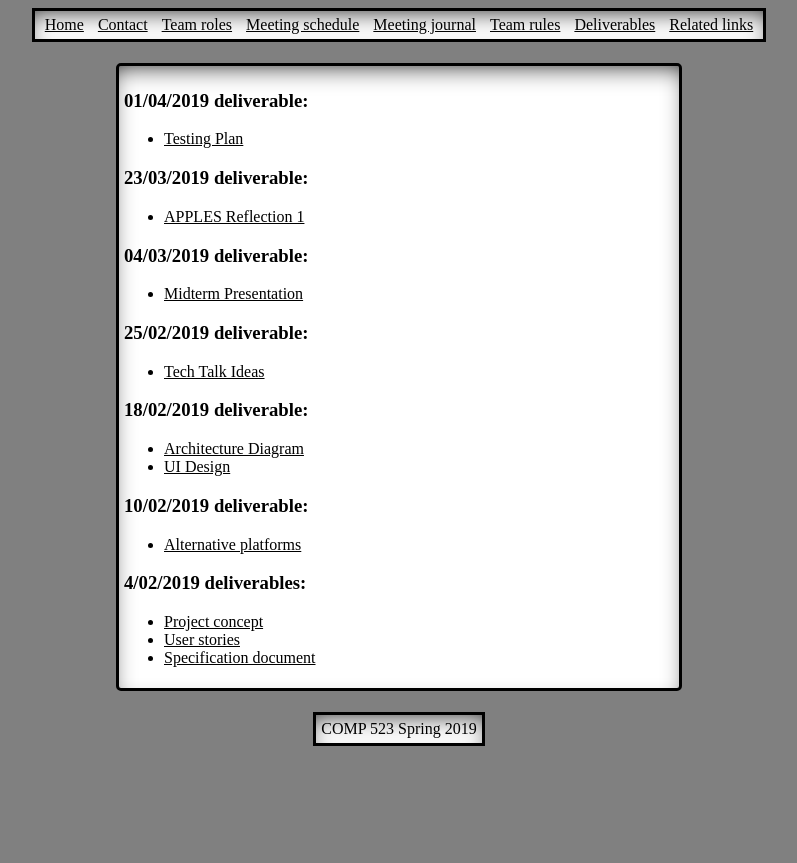
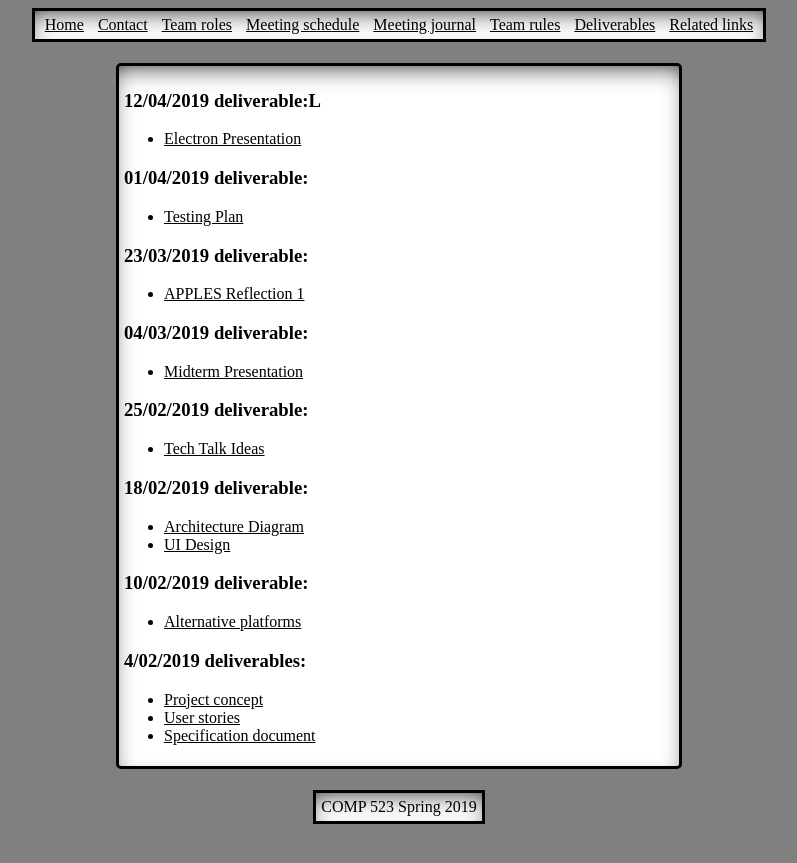
Before and after one commit to jay1723/ObjectDetectionWebsite, a Jekyll site: the page built from deliverables.md, in a window 1280 px wide. Shown: the top 863 px of the page, without its empty margins (241-1038 px from the left). Built offline with Jekyll 4.4.1, drawn with Linux system fonts in a browser that asks for light colours; our own code applies the rules of GitHub Pages for plain Markdown files.

Commit message:
added electron presentation to deliverables

```diff
--- a/deliverables.md
+++ b/deliverables.md
@@ -1,3 +1,6 @@
+### 12/04/2019 deliverable:L
+* [Electron Presentation](https://docs.google.com/presentation/d/1IoDX3oJfIutc2EdfsL1LhUJQGH_l6XibcjlbuVmKGxU/edit?usp=sharing)
+
 ### 01/04/2019 deliverable:
 * [Testing Plan](https://docs.google.com/document/d/1X00us5VoCii-QhJ-aOwWOGesln4-cIi_1wTTetOA7JU/edit?usp=sharing)
 
```
